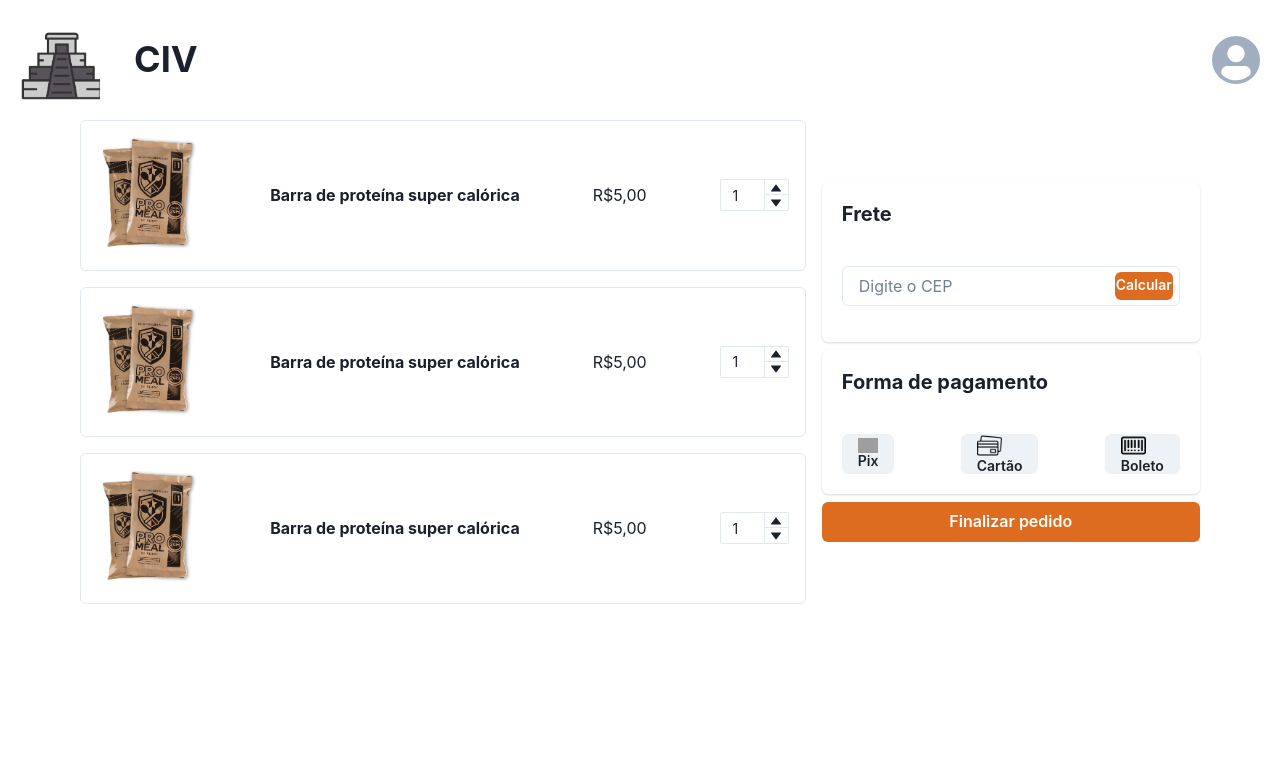
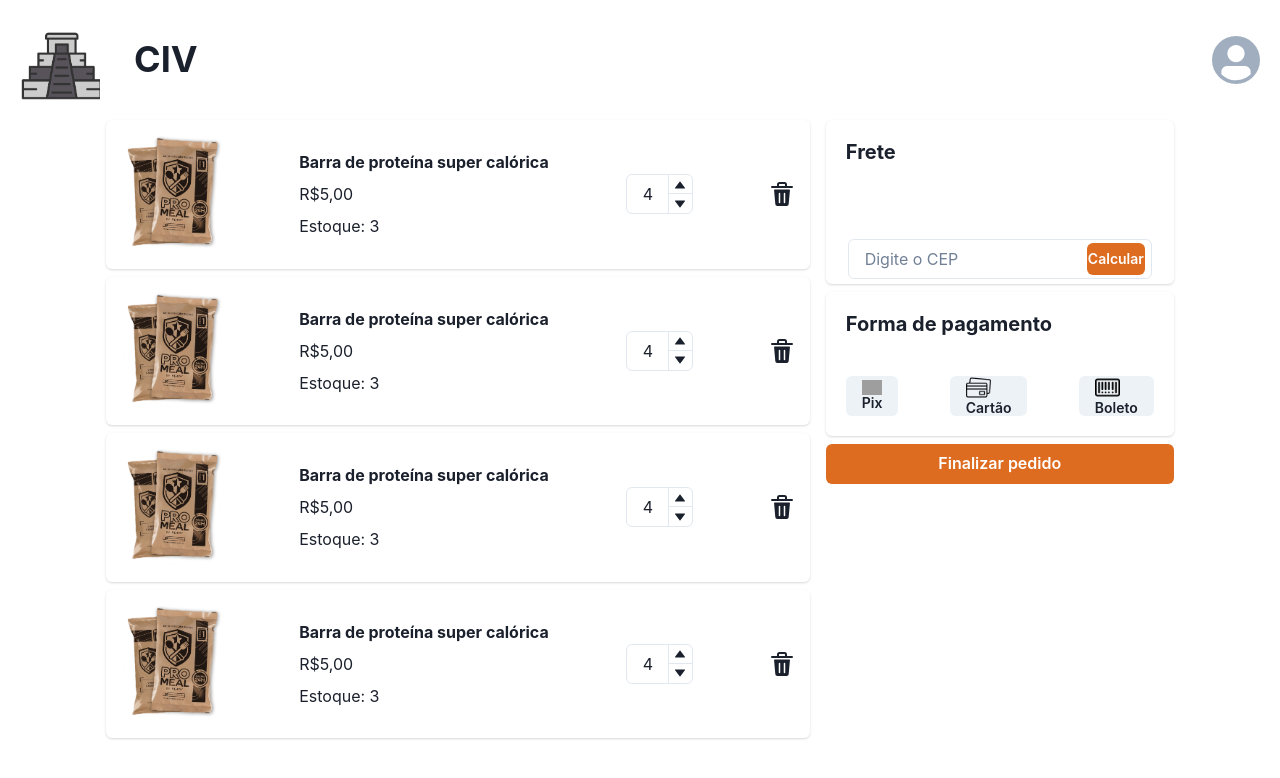
Before and after one commit to cirofalsarella/Online-Store, a React (Create React App) app in the folder App/: page /cart in a window 1280 px wide. Shown: the top 778 px of the page. Built offline with nearby package versions, Linux system fonts and the light colour scheme; grey boxes are pictures that could not be loaded.

Commit message:
Feat: remove from cart

```diff
--- a/App/src/pages/client/cart/cart.js
+++ b/App/src/pages/client/cart/cart.js
@@ -1,9 +1,11 @@
 import { useNavigate } from "react-router-dom"
 import { useState } from "react";
 
-import { Box, Grid, GridItem, Text, Image, Stack, Heading, Flex } from '@chakra-ui/react';
+import { Box, Text, Image, Stack, Heading, Flex } from '@chakra-ui/react';
 import { Input, InputGroup, InputRightElement, NumberInput, NumberInputField, NumberIncrementStepper, NumberDecrementStepper, NumberInputStepper} from '@chakra-ui/react'
 import { Card, CardHeader, CardBody, Button } from '@chakra-ui/react'
+
+import {DeleteIcon} from '@chakra-ui/icons'
 
 import imagemItem from "../../../assets/proMeal.png"
 import imagemPix from "../../../assets/pix.png"
@@ -15,6 +17,13 @@ const delay = ms => new Promise(
 );
 
 const Cart = () => {
+  const [products, setProducts] = useState([
+    { id: 1, title: 'Barra de proteína super calórica', imageUrl: imagemItem, price: 'R$5,00', stock:3, ammount:4 },
+    { id: 2, title: 'Barra de proteína super calórica', imageUrl: imagemItem, price: 'R$5,00', stock:3, ammount:4 },
+    { id: 3, title: 'Barra de proteína super calórica', imageUrl: imagemItem, price: 'R$5,00', stock:3, ammount:4 },
+    { id: 4, title: 'Barra de proteína super calórica', imageUrl: imagemItem, price: 'R$5,00', stock:3, ammount:4 },
+  ])
+
   const navigate = useNavigate();
   const [isLoadingShop, setLoadingShop] = useState(false)
   const [isLoadingDelivery, setLoadingDelivery] = useState(false)
@@ -22,9 +31,9 @@ const Cart = () => {
 
   const handleDelivery = async event => {
     setLoadingDelivery(true)
-    console.log("alfa")
     await delay(1000)
     setLoadingDelivery(false)
+
     setVisibleDelivery(Math.random() * 50)
   }
 
@@ -36,62 +45,64 @@ const Cart = () => {
     navigate("/")
   }
 
-  const products = [
-    { id: 1, title: 'Barra de proteína super calórica', imageUrl: imagemItem, price: 'R$5,00' },
-    { id: 2, title: 'Barra de proteína super calórica', imageUrl: imagemItem, price: 'R$5,00' },
-    { id: 3, title: 'Barra de proteína super calórica', imageUrl: imagemItem, price: 'R$5,00' },
-  ];
+  const handleRemove = async event => {
+    setProducts(products.filter((val) => {return val.id !== event}))
+  }
+
 
   return (
+    <Flex justify={"center"} gap='4'>
 
-    <Flex justify={"center"} align={"center"} gap='4'>
+      {/* Item */}
+      <Stack>
+        {products.map((item) => (
+          <Card padding={"4"}>
+            <Flex alignItems="center" justify='space-between'>
+              <Image src={item.imageUrl} maxW={{ base: '50%', sm: '100px' }}/>
 
-      <Grid templateRows="repeat(3, 1fr)" gap={4} justifyContent='center'>
-        {products.map((card) => (
-          <GridItem key={card.id}>
-            <Box p={4} borderWidth="1px" borderRadius="md">
-            <Stack direction='row' display="flex" alignItems="center" justify='space-between'>
-                <Image src={card.imageUrl} maxW={{ base: '50%', sm: '100px' }}/>
-                <Text fontWeight="bold">{card.title}</Text>
-                <Text>{card.price}</Text>
-                <NumberInput step={1} defaultValue={1} min={0} max={30} size='sm' maxW='10%'>
+              <Stack>
+                <Text fontWeight="bold">{item.title}</Text>
+                <Text>{item.price}</Text>
+                <Text>Estoque: {item.stock}</Text>
+              </Stack>
+
+              {/* Ammount selector */}
+              <NumberInput value={item.ammount} min={1} max={30} width='10%'>
                 <NumberInputField />
                 <NumberInputStepper>
                   <NumberIncrementStepper />
                   <NumberDecrementStepper />
                 </NumberInputStepper>
               </NumberInput>
+
+              <DeleteIcon boxSize={6} cursor={"pointer"} onClick={e => handleRemove(item.id)}/>
+
+            </Flex>
+          </Card>
+        ))}
       </Stack>
-            </Box>
-          </GridItem>
-        ))}
-      </Grid>
 
-      <Stack direction='column' spacing='2'>
+      <Stack>
+
         <Card>
           <CardHeader>
             <Heading size='md'>Frete</Heading>
           </CardHeader>
-          <CardBody>
-            <Stack spacing='4'>
-              <InputGroup size='md'>
-                <Input
-                  pr='4.5rem'
-                  placeholder='Digite o CEP'
-                />
+
+          <Stack height={"100px"} padding={"5px"} justify={"space-between"} align={"center"}>
+            <Text align='center'>{isVisibleDelivery !== null && <p>Valor do frete: R${isVisibleDelivery.toFixed(2)}</p>}</Text>
+
+            <InputGroup size='md' width={"90%"}>
+              <Input pr='4.5rem' placeholder='Digite o CEP'/>
               <InputRightElement width='4.5rem'>
-                  <Button h='1.75rem' size='sm' padding='1px' colorScheme="orange"
+                <Button size='sm' padding='1px' colorScheme="orange"
                         isLoading={isLoadingDelivery} loadingText='Loading' onClick={handleDelivery}
                 >
                   Calcular
                 </Button>
               </InputRightElement>
             </InputGroup>
-              <Card>
-                <Text align='center'>{isVisibleDelivery !== null && <p>Valor do frete: R${isVisibleDelivery.toFixed(2)}</p>}</Text>
-              </Card>
           </Stack>
-          </CardBody>
         </Card>
 
         <Card>
```
Lines whose indentation alone changed are shown as unchanged.
